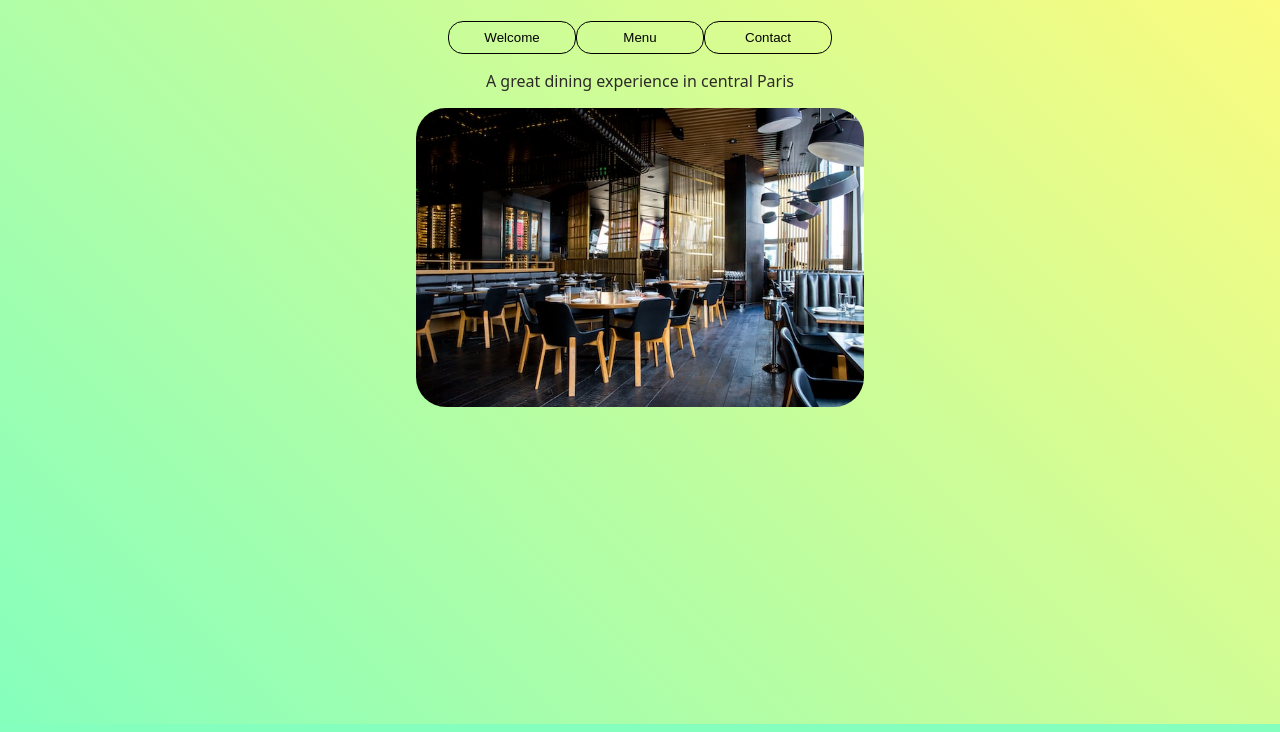
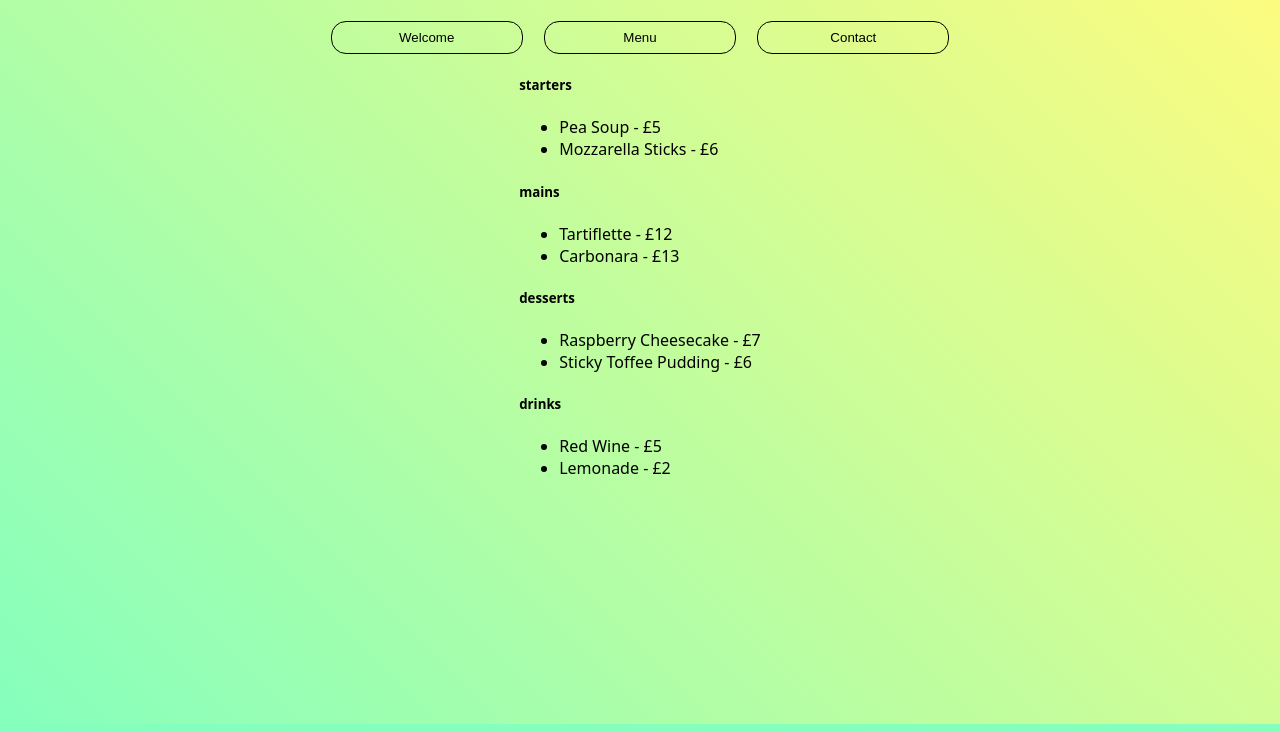
Before and after one commit to sjapaget/restaurant-page, a website built with webpack: page dist/index.html in a window 1280 px wide. Shown: the part 68-800 px from the top of the page. Built offline with nearby package versions, Linux system fonts and the light colour scheme.

Commit message:
Save progress

```diff
--- /dev/null
+++ b/src/components/menu/menu.js
@@ -0,0 +1,39 @@
+import menuData from './menu.json'
+
+export default function menuComponent(){
+  const container = document.createElement('div');
+    container.classList.add('content__menu-container');
+
+    const menuSectionsArray = menuSectionGenerator(menuData);
+
+
+
+    menuSectionsArray.forEach(section => container.appendChild(section));
+
+  return container
+}
+
+function menuSectionGenerator(data) {
+  return data.menu.map(menuCategory => {
+    const menuCategorySection = document.createElement('section');
+
+    const subMenuTitle = document.createElement('h5');
+      subMenuTitle.innerText = menuCategory.category;
+      menuCategorySection.appendChild(subMenuTitle);
+
+    const subMenuItemsContainer = document.createElement('ul');
+
+      menuCategory.items.forEach(item => {
+        subMenuItemsContainer.appendChild(menuItemGenerator(item.name, item.price));
+      })
+    menuCategorySection.appendChild(subMenuItemsContainer);
+
+    return menuCategorySection;
+  });
+}
+
+function menuItemGenerator(name, price) {
+  const listItem = document.createElement('li');
+  listItem.innerText = `${name} - £${price/100}`
+  return listItem
+}
--- /dev/null
+++ b/src/components/menu/menu.json
@@ -0,0 +1,56 @@
+{
+  "menu": [
+    {
+      "category": "starters",
+      "items": [
+        {
+          "name": "Pea Soup",
+          "price": 500
+        },
+        {
+          "name": "Mozzarella Sticks",
+          "price": 600
+        }
+      ]
+    },
+    {
+      "category": "mains",
+      "items": [
+        {
+          "name": "Tartiflette",
+          "price": 1200
+        },
+        {
+          "name": "Carbonara",
+          "price": 1300
+        }
+      ]
+    },
+    {
+      "category": "desserts",
+      "items": [
+        {
+          "name": "Raspberry Cheesecake",
+          "price": 700
+        },
+        {
+          "name": "Sticky Toffee Pudding",
+          "price": 600
+        }
+      ]
+    },
+    {
+      "category": "drinks",
+      "items": [
+        {
+          "name": "Red Wine",
+          "price": 500
+        },
+        {
+          "name": "Lemonade",
+          "price": 200
+        }
+      ]
+    }
+  ]
+}
--- a/src/components/tabs/tabs.css
+++ b/src/components/tabs/tabs.css
@@ -8,6 +8,8 @@
 
 .tabs__btn-row {
   display: flex;
+  justify-content: space-around;
+  width: 100%;
 
 }
 
@@ -16,5 +18,6 @@
   border-radius: 15px;
   padding: .5rem;
   background: none;
-  width: 10vw;
+  text-align: center;;
+  width: 15vw;
 }
--- a/src/components/tabs/tabs.js
+++ b/src/components/tabs/tabs.js
@@ -1,5 +1,6 @@
 import './tabs.css';
 import welcomeComponent from "../welcome/welcome.js";
+import menuComponent from '../menu/menu.js';
 
 import 'animate.css';
 
@@ -15,7 +16,7 @@ export default function tabComponent() {
   tabsContainer.appendChild(tabsBtnRow);
 
   const tabContent = document.createElement('article');
-    tabContent.appendChild(welcomeComponent())
+    tabContent.appendChild(menuComponent())
 
   tabsContainer.appendChild(tabContent);
 
```
